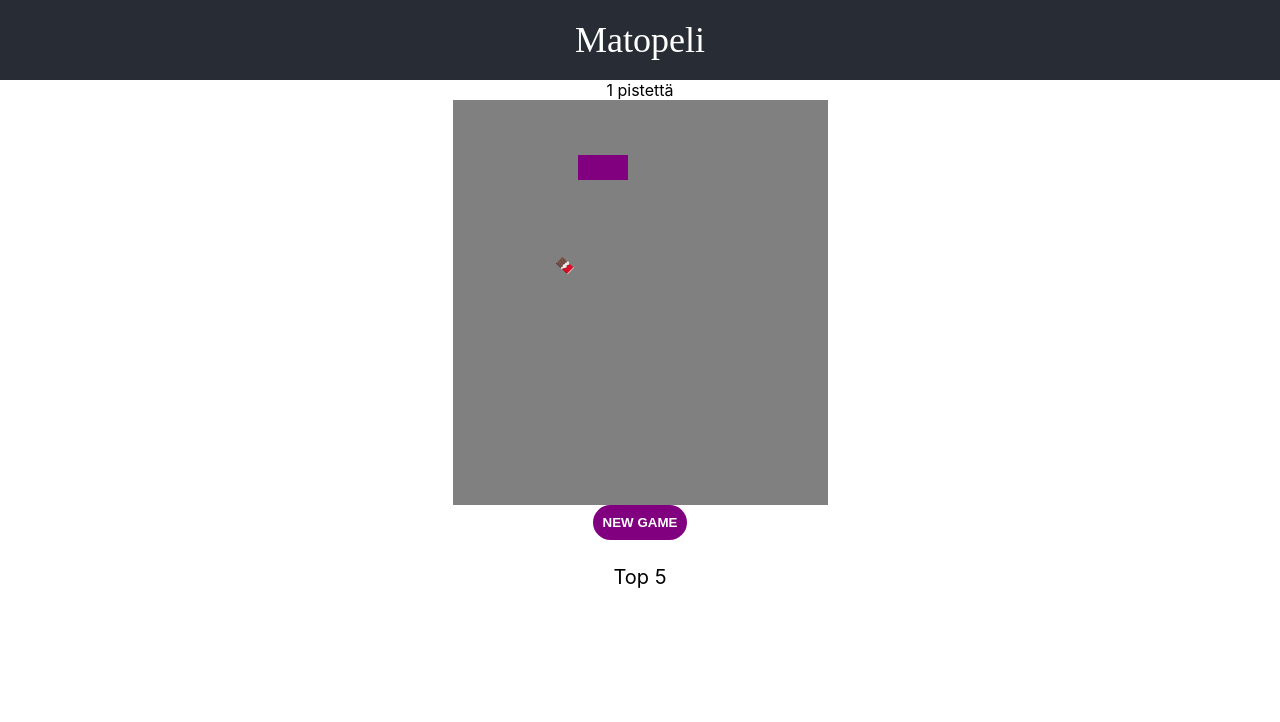
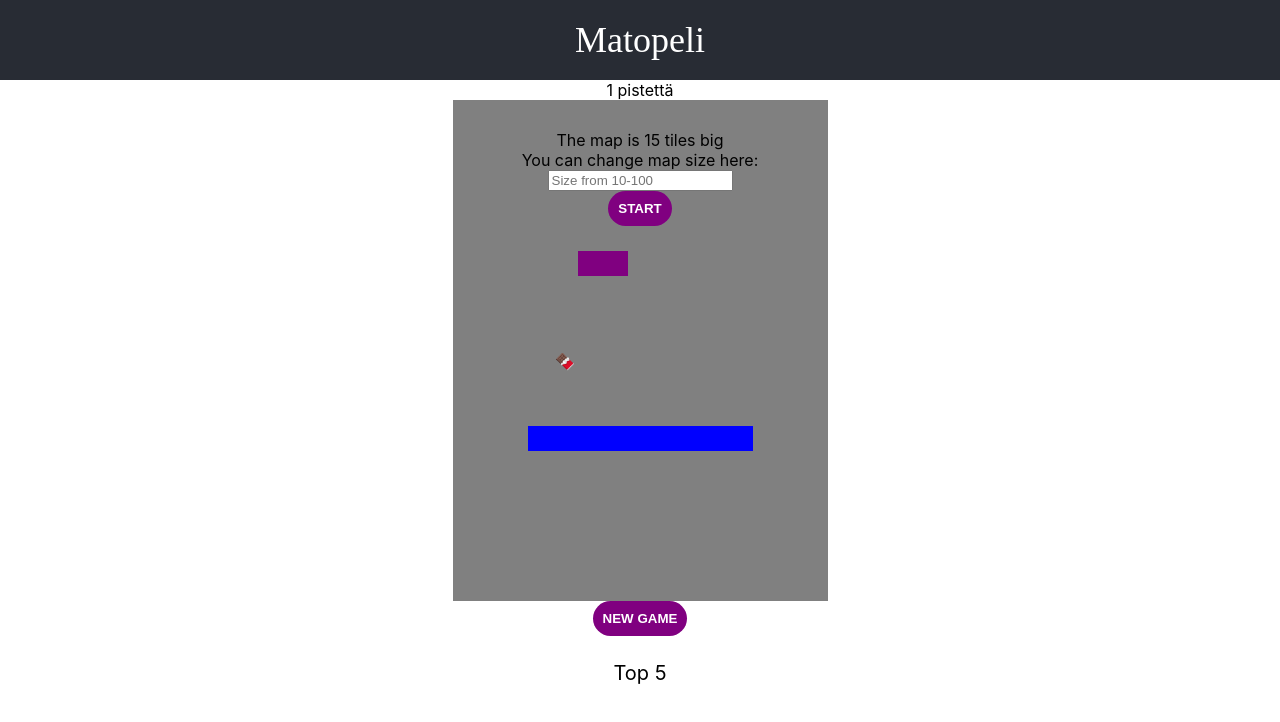
Before and after one commit to DededeJr/kodarit_matopeli, a React (Create React App) app: page / in a window 1280 px wide. Shown: the top 722 px of the page. Built offline with nearby package versions, Linux system fonts and the light colour scheme; a web font is replaced by a local one.

Commit message:
start button

```diff
--- a/src/SnakeBoard.js
+++ b/src/SnakeBoard.js
@@ -3,8 +3,13 @@
 import "./SnakeBoard.css";
 
 const SnakeBoard = ({points, setPoints}) => {
-  const height = 15;
-  const width = 15;
+  const [height, setHeight] = useState(
+    localStorage.getItem("snake-board-size") || 15
+  );
+  const [width, setWidth] = useState(
+    localStorage.getItem("snake-board-size") || 15
+  );
+  const getInitialRows = () => {
     var initialRows = [];
     for (var i = 0; i < height; i++) {
       initialRows[i] = [];
@@ -12,8 +17,10 @@
         initialRows[i][j] = "blank";
       }
     }
+    return initialRows;
+  };
 
-  const obstacles = [
+  const getObstacles = () => [
     {name: "tyhjä", location: []},
     {
       name: "keski",
@@ -33,12 +40,18 @@
     },
     {
       name: "oma",
-      location: [{x: 2, y: 5}]
+      location: [
+        {x: 2, y: 5},
+        {x: 2, y: 4},
+        {x: 2, y: 3},
+        {x: 3, y: 3},
+        {x: 4, y: 3}
+      ]
     }
   ];
 
   const randomObstacle = () =>
-    obstacles[Math.floor(Math.random() * obstacles.length)];
+    getObstacles()[Math.floor(Math.random() * getObstacles().length)];
 
   const randomPosition = () => {
     const position = {
@@ -53,13 +66,14 @@
     return position;
   };
 
-  const [obstacle] = useState(randomObstacle());
-  const [rows, setRows] = useState(initialRows);
+  const [obstacle, setObstacle] = useState(randomObstacle);
+  const [rows, setRows] = useState(getInitialRows);
   const [snake, setSnake] = useState([{x: 1, y: 1}]);
   const [direction, setDirection] = useState("right");
   const [food, setFood] = useState(randomPosition);
   const [intervalId, setIntervalId] = useState();
   const [isGameOver, setIsGameOver] = useState(false);
+  const [startGame, setStartGame] = useState(null);
 
   const changeDirectionWithKeys = e => {
     const {keyCode} = e;
@@ -88,7 +102,7 @@
   ));
 
   const displaySnake = () => {
-    const newRows = initialRows;
+    const newRows = getInitialRows();
     snake.forEach(tile => {
       newRows[tile.x][tile.y] = "snake";
     });
@@ -162,6 +176,31 @@
 
   return (
     <div className="Snake-board">
+      {!startGame && (
+        <>
+          <div>The map is {width} tiles big</div>
+          <div>You can change map size here:</div>
+          <input
+            className="Board-size"
+            placeholder="Size from 10-100"
+            type="number"
+            onChange={e => {
+              const size = e.target.value;
+              if (size <= 100 && size >= 10) {
+                console.log("OK", size);
+                setWidth(size);
+                setHeight(size);
+                localStorage.setItem("snake-board-size", size);
+              } else {
+                console.error("bad", size);
+              }
+            }}
+          />
+          <button className="Start-game" onClick={setStartGame}>
+            Start
+          </button>
+        </>
+      )}
       {displayRows}
       {isGameOver && <div className="Game-over">Game over!</div>}
     </div>
```
Also changed, not shown: 1 other file (tests, documents, lock files or other folders). Lines whose indentation alone changed are shown as unchanged.
